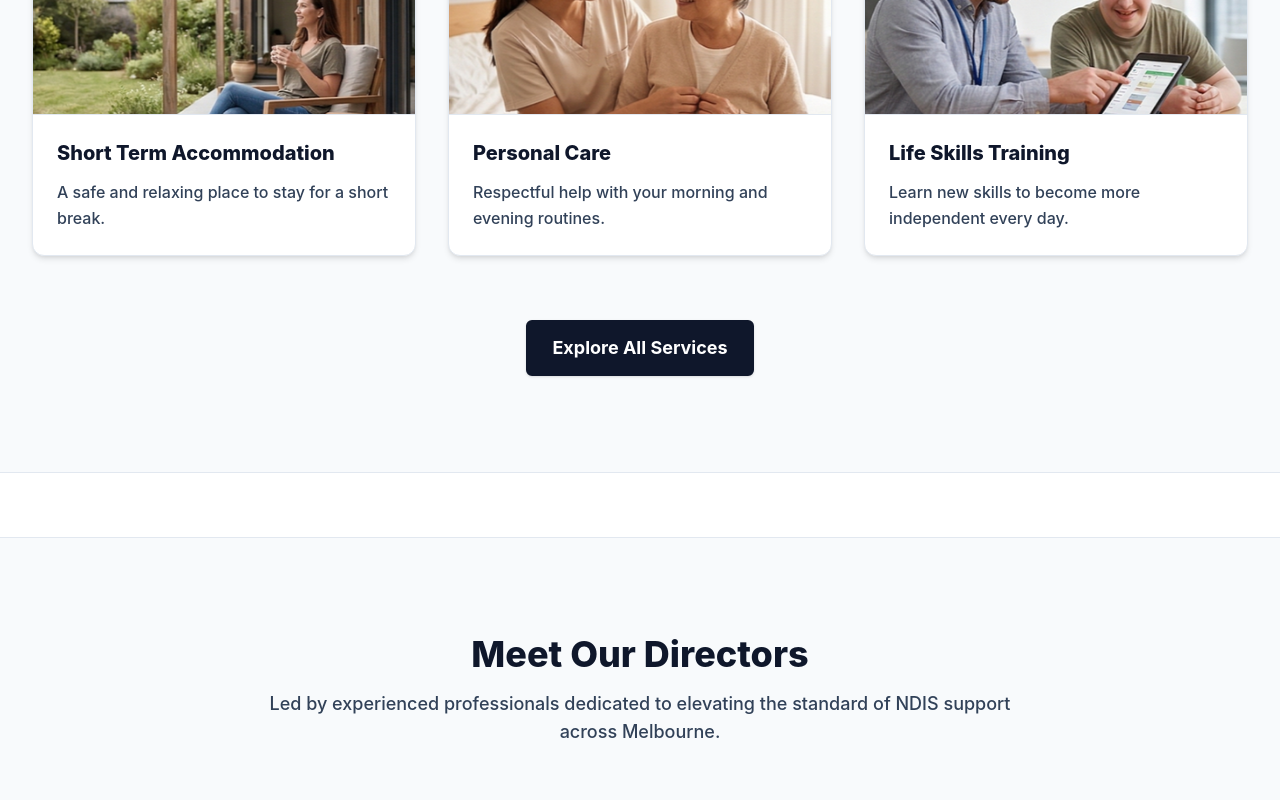
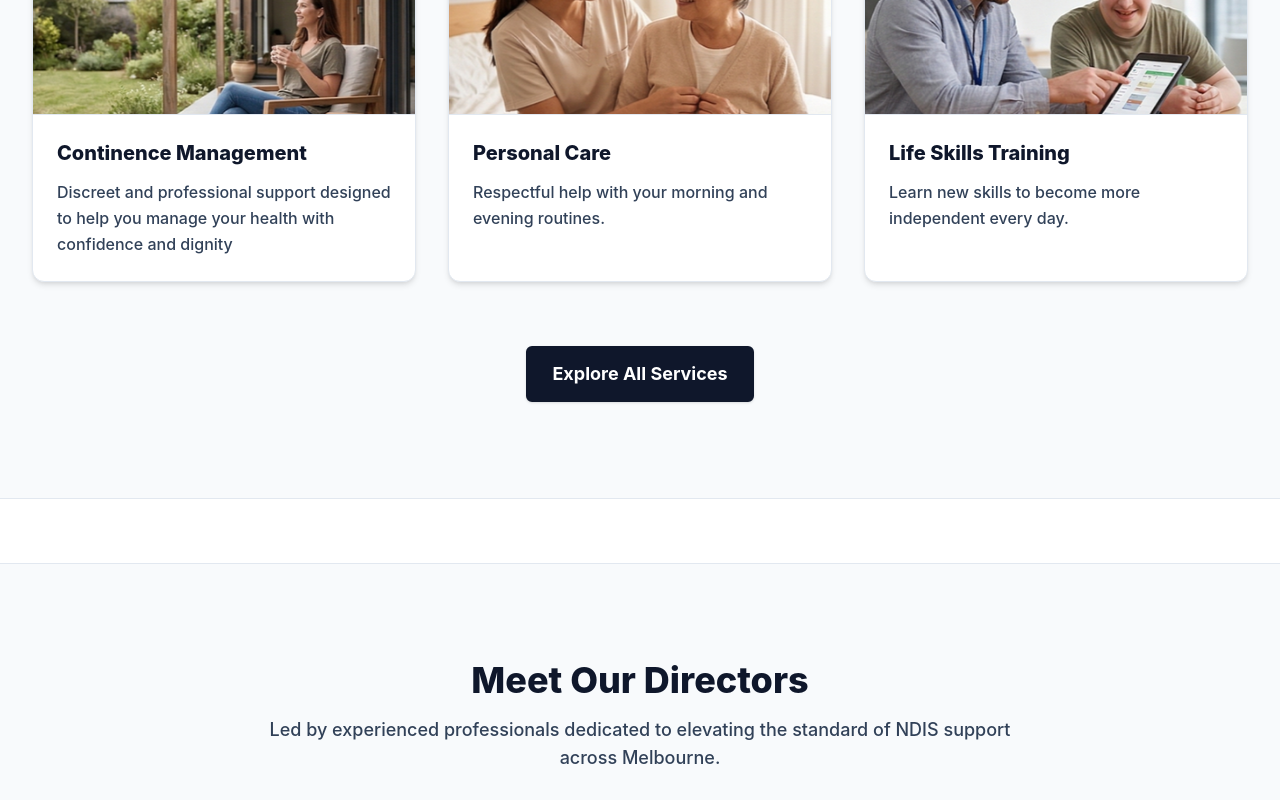
Before and after one commit to chiragluitel/KayaCareCo, a React (Vite) app in the folder frontend/: page / in a window 1280 px wide. Shown: the part 2000-2800 px from the top of the page. Built offline with nearby package versions, Linux system fonts and the light colour scheme; no server answers.

Commit message:
content change

```diff
--- a/frontend/src/components/AboutUs/DirectorProfileCard.tsx
+++ b/frontend/src/components/AboutUs/DirectorProfileCard.tsx
@@ -9,16 +9,16 @@ interface DirectorProfileProps {
   photoSrc: string;
 }
 
-export const DirectorProfileCard = ({ name, role, experience, phone, email, photoSrc }: DirectorProfileProps) => {
+export const DirectorProfileCard = ({ name, role, experience, phone, email }: DirectorProfileProps) => {
   return (
     <article className="flex flex-col bg-white rounded-2xl shadow-sm border border-slate-200 overflow-hidden hover:shadow-lg transition-shadow duration-300">
-      <div className="aspect-square w-full bg-slate-200 relative overflow-hidden">
+      {/* <div className="aspect-square w-full bg-slate-200 relative overflow-hidden">
         <img
           src={photoSrc}
           alt={`${name} - ${role}`}
           className="w-full h-full object-cover"
         />
-      </div>
+      </div> */}
       <div className="p-8 flex flex-col flex-grow">
         <h3 className="text-2xl font-extrabold text-slate-900">{name}</h3>
         <p className="text-amber-700 font-bold mb-4">{role}</p>
--- a/frontend/src/data/content.ts
+++ b/frontend/src/data/content.ts
@@ -2,7 +2,7 @@ export const LANDING_SERVICES_DATA = [
     { id: 1, img: "/landing/card1.png", title: "Daily Living Support", desc: "Help with daily tasks so you can live comfortably at home." },
     { id: 2, img: "/landing/card2.png", title: "Community Access", desc: "Support to get out, meet people, and join local activities." },
     { id: 3, img: "/landing/card3.png", title: "Therapeutic Support", desc: "Work with professionals to improve your health and well-being." },
-    { id: 6, img: "/landing/card6.png", title: "Short Term Accommodation", desc: "A safe and relaxing place to stay for a short break." },
+    { id: 6, img: "/landing/card6.png", title: "Continence Management", desc: "Discreet and professional support designed to help you manage your health with confidence and dignity" },
     { id: 4, img: "/landing/card4.png", title: "Personal Care", desc: "Respectful help with your morning and evening routines." },
     { id: 5, img: "/landing/card5.png", title: "Life Skills Training", desc: "Learn new skills to become more independent every day." },
   ];
@@ -77,13 +77,13 @@ export const SERVICES_COPY = {
       imagePlaceholder: "/services/servicesimage1.png"
     },
     {
-      id: "sta-respite",
-      title: "Short Term Accommodation (STA) & Respite",
-      description: "Quick access to a safe, relaxing place for a short break. Provides respite for carers and helps build independence in a new routine.",
+      id: "continence-mgmt",
+      title: "Continence Management",
+      description: "Discreet and professional support designed to help you manage your health with confidence and dignity. Our team provides comprehensive assessments and personalized plans to improve your quality of life.",
       detailedContent: [
-        "Sometimes, a change of scenery is exactly what you need. Our Short Term Accommodation (STA) services offer a welcoming 'home away from home' where you can relax, recharge, and try new things.",
-        "STA is not just about a comfortable bed; it's an opportunity to build capacity. During your stay, our staff can help you develop new life skills, try new hobbies, and socialize in a fully supported, accessible environment.",
-        "This service also provides vital respite for your informal supports and family members, giving them peace of mind knowing you are receiving exceptional, 24/7 care."
+        "Our Continence Management services are delivered with the utmost respect for your privacy and dignity. We provide professional assessments led by qualified clinicians to understand your unique needs and develop a plan that helps you feel secure and comfortable in your daily life.",
+        "We assist with the selection and sourcing of appropriate aids and equipment, ensuring you have the right tools to maintain your independence. Our team also provides education for you and your carers on skin integrity, hygiene, and routine management to prevent complications.",
+        "Beyond clinical support, our goal is to empower you to engage fully in your community without worry. By providing personalized strategies and ongoing monitoring, we help you regain confidence and focus on the activities you love.",
       ],
       imagePlaceholder: "/services/servicesimage1.png"
     },
@@ -108,16 +108,5 @@ export const SERVICES_COPY = {
         "We break down complex tasks into manageable steps, celebrating your progress and adjusting our support as your skills and confidence grow."
       ],
       imagePlaceholder: "/services/servicesimage1.png"
-    },
-    {
-      id: "support-coordination",
-      title: "Support Coordination",
-      description: "Helping you understand and maximize your NDIS plan. We link you to community supports and help you prepare for plan reviews.",
-      detailedContent: [
-        "The NDIS can be complex and overwhelming. Our dedicated Support Coordinators are here to take the stress out of managing your plan, ensuring you get the absolute most out of your funding.",
-        "We help you understand your budget, connect you with the right local providers, and establish service agreements. If you hit a roadblock or a point of crisis, we step in to advocate on your behalf.",
-        "As your plan comes to an end, we will help you gather the necessary reports and evidence to ensure you are thoroughly prepared for your plan review, aiming for the best possible outcomes for your future."
-      ],
-      imagePlaceholder: "/services/servicesimage1.png"
     }
   ];
```
Also changed, not shown: 1 other file (tests, documents, lock files or other folders).
